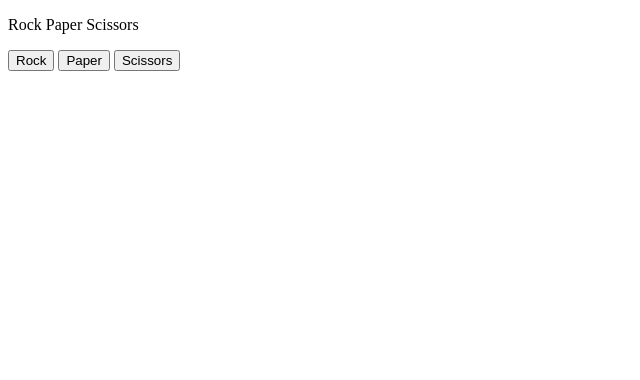
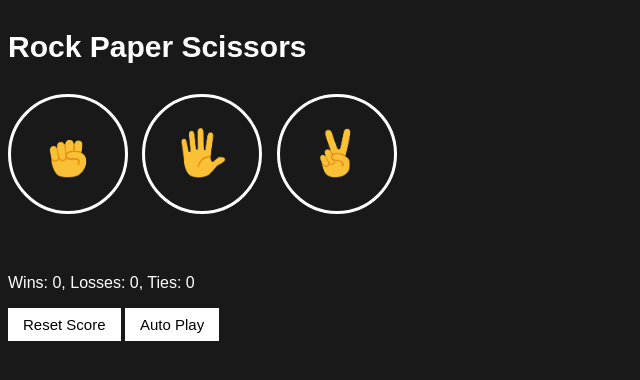
Before and after one commit to sharadasawale/Html-CSS-JavaScript-Projects, a plain HTML site: page Rock-paper-Scissors-Game/index.html in a window 1280 px wide. Shown: the whole page, without its empty margins (0-640 px from the left). Drawn offline with Linux system fonts and the light colour scheme.

Commit message:
Created interactive rock-paper-scissor with JS and CSS

```diff
--- a/Rock-paper-Scissors-Game/index.html
+++ b/Rock-paper-Scissors-Game/index.html
@@ -1,90 +1,39 @@
 <!DOCTYPE html>
 <html>
   <head>
-    <title>Rock Paper Scissor</title>
+    <title>Rock Paper Scissors</title>
+    <link rel="stylesheet" href="style.css">
   </head>
   <body>
-    <p>Rock Paper Scissors</p>
-    <button onclick="
-      const randomNumber = Math.random();
+    <p class="title">Rock Paper Scissors</p>
+    <button class="move-button js-rock-button">
+      <img src="images/rock-emoji.png" class="move-icon">
+    </button>
 
-      let computerMove = '';
+    <button class="move-button js-paper-button">
+      <img src="images/paper-emoji.png" class="move-icon">
+    </button>
 
-      if (randomNumber >= 0 && randomNumber < 1 / 3) {
-        computerMove = 'rock';
-      } else if (randomNumber >= 1 / 3 && randomNumber < 2 / 3) {
-        computerMove = 'paper';
-      } else if (randomNumber >= 2 / 3 && randomNumber < 1) {
-        computerMove = 'scissors';
-      }
+    <button class="move-button js-scissors-button">
+      <img src="images/scissors-emoji.png" class="move-icon">
+    </button>
 
-      let result = '';
-
-      if (computerMove === 'rock') {
-        result = 'Tie.';
-      } else if (computerMove === 'paper') {
-        result = 'You lose.';
-      } else if (computerMove === 'scissors') {
-        result = 'You win.';
-      }
-
-      alert(`You picked rock. Computer picked ${computerMove}. ${result}`);
-    ">Rock</button>
+    <p class="js-result result"></p>
+    <p class="js-moves"></p>
+    <p class="js-score score"></p>
 
     <button onclick="
-      const randomNumber = Math.random();
+      score.wins = 0;
+      score.losses = 0;
+      score.ties = 0;
+      localStorage.removeItem('score');
+      updateScoreElement();
+    " class="reset-score-button js-reset-score-button">Reset Score</button>
 
-      let computerMove = '';
+    <button class="auto-play-button" onclick="
+      autoPlay();
+    ">Auto Play</button>
 
-      if (randomNumber >= 0 && randomNumber < 1 / 3) {
-        computerMove = 'rock';
-      } else if (randomNumber >= 1 / 3 && randomNumber < 2 / 3) {
-        computerMove = 'paper';
-      } else if (randomNumber >= 2 / 3 && randomNumber < 1) {
-        computerMove = 'scissors';
-      }
-
-      let result = '';
-
-      if (computerMove === 'rock') {
-        result = 'You win.';
-      } else if (computerMove === 'paper') {
-        result = 'Tie.';
-      } else if (computerMove === 'scissors') {
-        result = 'You lose.';
-      }
-
-      alert(`You picked paper. Computer picked ${computerMove}. ${result}`);
-    ">Paper</button>
-
-    <button onclick="
-      const randomNumber = Math.random();
-
-      let computerMove = '';
-
-      if (randomNumber >= 0 && randomNumber < 1 / 3) {
-        computerMove = 'rock';
-      } else if (randomNumber >= 1 / 3 && randomNumber < 2 / 3) {
-        computerMove = 'paper';
-      } else if (randomNumber >= 2 / 3 && randomNumber < 1) {
-        computerMove = 'scissors';
-      }
-
-      let result = '';
-
-      if (computerMove === 'rock') {
-        result = 'You lose.';
-      } else if (computerMove === 'paper') {
-        result = 'You win.';
-      } else if (computerMove === 'scissors') {
-        result = 'Tie.';
-      }
-
-      alert(`You picked scissors. Computer picked ${computerMove}. ${result}`);
-    ">Scissors</button>
-
-    <script>
-
-    </script>
+    <script src="script.js"></script>
   </body>
 </html>
--- a/Rock-paper-Scissors-Game/script.js
+++ b/Rock-paper-Scissors-Game/script.js
@@ -0,0 +1,136 @@
+let score = JSON.parse(localStorage.getItem('score')) || {
+    wins: 0,
+    losses: 0,
+    ties: 0
+  };
+
+  updateScoreElement();
+
+  /*
+  if (!score) {
+    score = {
+      wins: 0,
+      losses: 0,
+      ties: 0
+    };
+  }
+  */
+
+  let isAutoPlaying = false;
+  let intervalId;
+
+  //const autoPlay = () => {
+
+  //};
+  function autoPlay() {
+    if (!isAutoPlaying) {
+      intervalId = setInterval(() => {
+        const playerMove = pickComputerMove();
+        playGame(playerMove);
+      }, 1000);
+      isAutoPlaying = true;
+
+    } else {
+      clearInterval(intervalId);
+      isAutoPlaying = false;
+    }
+  }
+
+  document.querySelector('.js-rock-button')
+    .addEventListener('click', () => {
+      playGame('rock');
+    });
+
+  document.querySelector('.js-paper-button')
+    .addEventListener('click', () => {
+      playGame('paper');
+    });
+
+  document.querySelector('.js-scissors-button')
+    .addEventListener('click', () => {
+      playGame('scissors');
+    });
+
+  document.body.addEventListener('keydown', (event) => {
+    if (event.key === 'r') {
+      playGame('rock');
+    } else if (event.key === 'p') {
+      playGame('paper');
+    } else if (event.key === 's') {
+      playGame('scissors');
+    }
+  });
+
+  function playGame(playerMove) {
+    const computerMove = pickComputerMove();
+
+    let result = '';
+
+    if (playerMove === 'scissors') {
+      if (computerMove === 'rock') {
+        result = 'You lose.';
+      } else if (computerMove === 'paper') {
+        result = 'You win.';
+      } else if (computerMove === 'scissors') {
+        result = 'Tie.';
+      }
+
+    } else if (playerMove === 'paper') {
+      if (computerMove === 'rock') {
+        result = 'You win.';
+      } else if (computerMove === 'paper') {
+        result = 'Tie.';
+      } else if (computerMove === 'scissors') {
+        result = 'You lose.';
+      }
+
+    } else if (playerMove === 'rock') {
+      if (computerMove === 'rock') {
+        result = 'Tie.';
+      } else if (computerMove === 'paper') {
+        result = 'You lose.';
+      } else if (computerMove === 'scissors') {
+        result = 'You win.';
+      }
+    }
+
+    if (result === 'You win.') {
+      score.wins += 1;
+    } else if (result === 'You lose.') {
+      score.losses += 1;
+    } else if (result === 'Tie.') {
+      score.ties += 1;
+    }
+
+    localStorage.setItem('score', JSON.stringify(score));
+
+    updateScoreElement();
+
+    document.querySelector('.js-result').innerHTML = result;
+
+    document.querySelector('.js-moves').innerHTML = `You
+  <img src="images/${playerMove}-emoji.png" class="move-icon">
+  <img src="images/${computerMove}-emoji.png" class="move-icon">
+  Computer`;
+  }
+
+  function updateScoreElement() {
+    document.querySelector('.js-score')
+      .innerHTML = `Wins: ${score.wins}, Losses: ${score.losses}, Ties: ${score.ties}`;
+  }
+
+  function pickComputerMove() {
+    const randomNumber = Math.random();
+
+    let computerMove = '';
+
+    if (randomNumber >= 0 && randomNumber < 1 / 3) {
+      computerMove = 'rock';
+    } else if (randomNumber >= 1 / 3 && randomNumber < 2 / 3) {
+      computerMove = 'paper';
+    } else if (randomNumber >= 2 / 3 && randomNumber < 1) {
+      computerMove = 'scissors';
+    }
+
+    return computerMove;
+  }
--- a/Rock-paper-Scissors-Game/style.css
+++ b/Rock-paper-Scissors-Game/style.css
@@ -0,0 +1,43 @@
+body {
+    background-color: rgb(25, 25, 25);
+    color: white;
+    font-family: Arial;
+  }
+
+  .title {
+    font-size: 30px;
+    font-weight: bold;
+  }
+
+  .move-icon {
+    height: 50px;
+  }
+
+  .move-button {
+    background-color: transparent;
+    border: 3px solid white;
+    width: 120px;
+    height: 120px;
+    border-radius: 60px;
+    margin-right: 10px;
+    cursor: pointer;
+  }
+
+  .result {
+    font-size: 25px;
+    font-weight: bold;
+    margin-top: 50px;
+  }
+
+  .score {
+    margin-top: 60px;
+  }
+
+  .reset-score-button,
+  .auto-play-button {
+    background-color: white;
+    border: none;
+    font-size: 15px;
+    padding: 8px 15px;
+    cursor: pointer;
+  }
```
